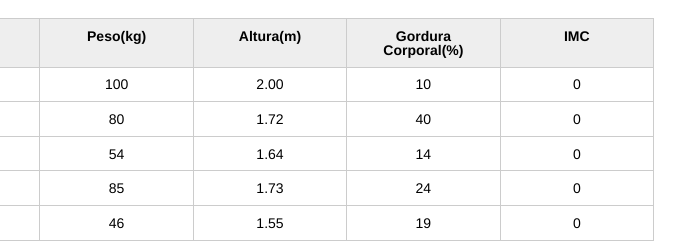
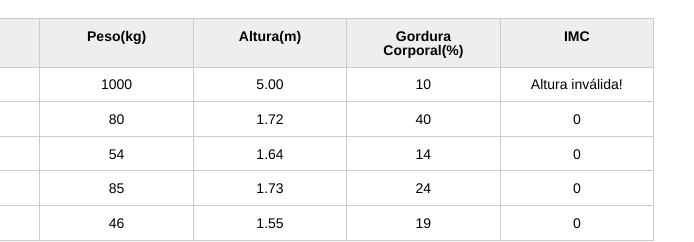
Before and after one commit to renatamontanhana/practicing-JS, a plain HTML site: page index.html in a window 1280 px wide. Shown: the part 123-365 px from the top of the page, 370-1064 px from the left. Drawn offline with Linux system fonts and the light colour scheme.

Commit message:
Add files via upload

```diff
--- a/index.html
+++ b/index.html
@@ -31,8 +31,8 @@
 					<tbody id="tabela-pacientes">
 						<tr class="paciente" id="primeiro-paciente">
 							<td class="info-nome">Paulo</td>
-							<td class="info-peso">100</td>
-							<td class="info-altura">2.00</td>
+							<td class="info-peso">1000</td>
+							<td class="info-altura">5.00</td>
 							<td class="info-gordura">10</td>
 							<td class="info-imc">0</td>
 						</tr>
--- a/js/principal.js
+++ b/js/principal.js
@@ -3,12 +3,31 @@ var titulo = document.querySelector(".titulo");
 titulo.textContent = "Aparecida Nutricionista";
 
 var paciente = document.querySelector("#primeiro-paciente");
+
 var tdPeso = paciente.querySelector(".info-peso");
-
 var peso = tdPeso.textContent;
 
 var tdAltura = paciente.querySelector(".info-altura");
 var altura = tdAltura.textContent;
-var imc = peso / (altura * altura);
 
-console.log(imc);
+var tdImc = paciente.querySelector(".info-imc");
+
+var pesoEhValido = true;
+var alturaEhValida = true;
+
+if (peso <= 0 || peso >= 1000) {
+    console.log("Peso inválido!");
+    pesoEhValido = false;
+    tdImc.textContent = "Peso inválido!";
+}
+
+if (altura <= 0 || altura >= 3.00){
+    console.log("Altura inválida!");
+    alturaEhValida = false;
+    tdImc.textContent = "Altura inválida!";
+}
+
+if (alturaEhValida && pesoEhValido){
+    var imc = peso / (altura * altura);
+    tdImc.textContent = imc;
+}
```
